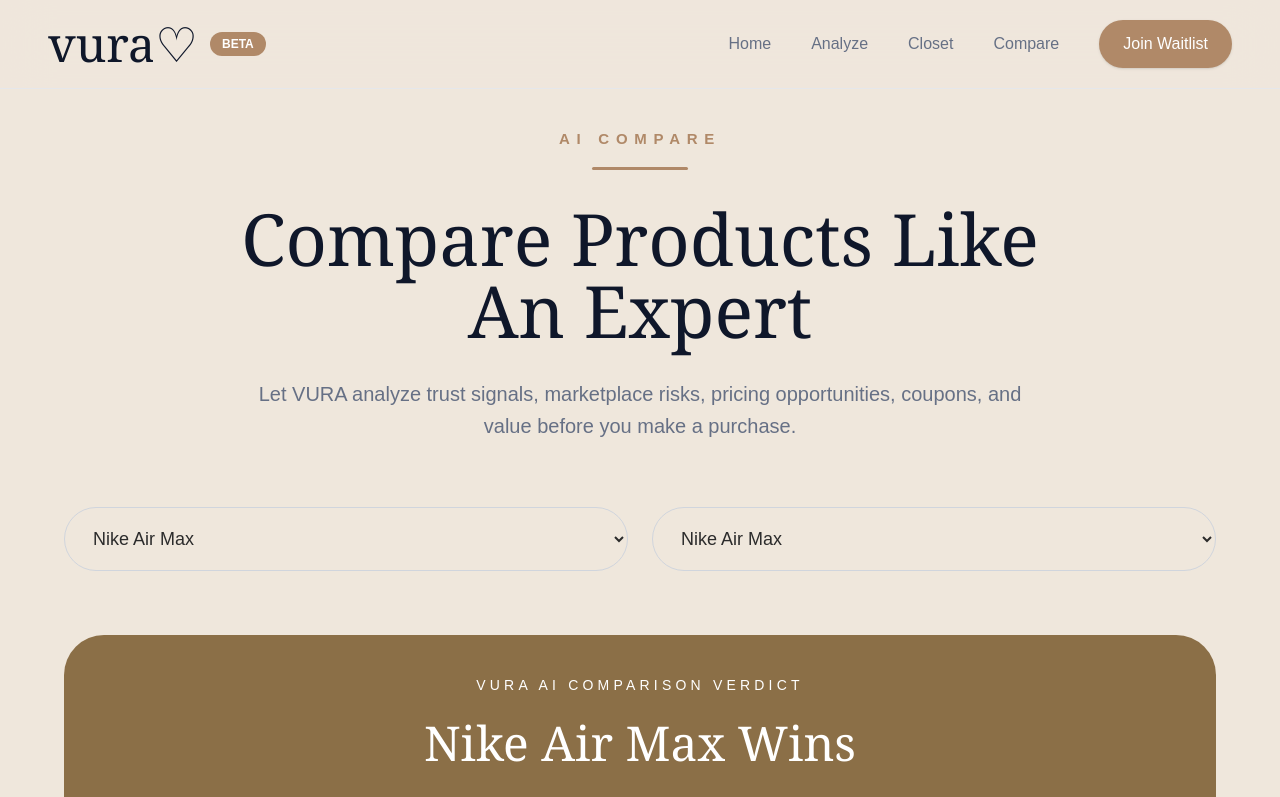
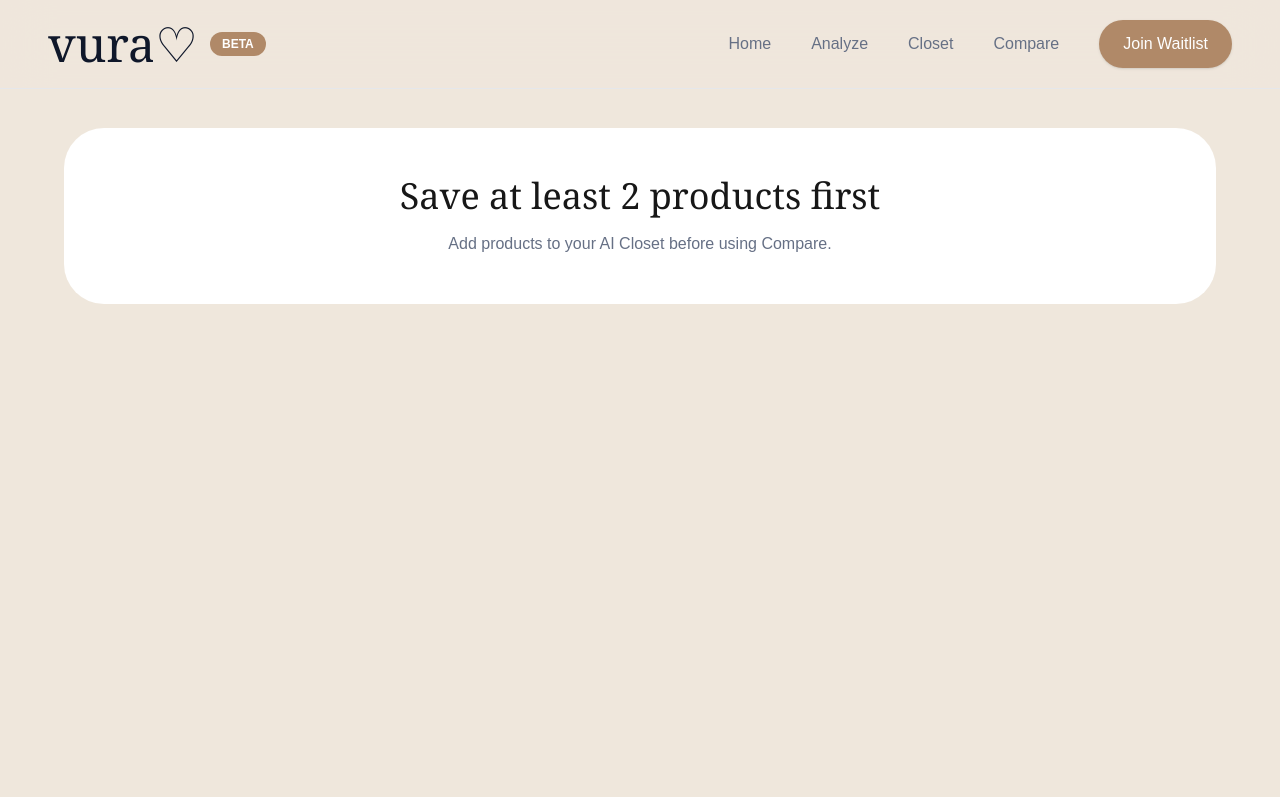
Before and after one commit to vuraassistant-cmyk/vura-webapp, a Next.js app: page /compare in a window 1280 px wide. Shown: the top 797 px of the page. Built offline with nearby package versions, Linux system fonts and the light colour scheme.

Commit message:
Connect Compare page to AI Closet products

```diff
--- a/app/compare/page.tsx
+++ b/app/compare/page.tsx
@@ -1,48 +1,52 @@
 "use client"
 
-import { useState } from "react"
+import { useState, useEffect } from "react"
 import Image from "next/image"
 import Navbar from "../components/Navbar"
 
 export default function ComparePage() {
-  const products = [
-    {
-      name: "Nike Air Max",
-      image: "/images/shoe.png",
-      price: "₱5,990",
-      trust: 92,
-      recommendation: "Recommended",
-      risk: "8%",
-      intelligence: "Good Deal",
-    },
 
-    {
-      name: "Luxury Tote Bag",
-      image: "/images/bag.png",
-      price: "₱4,490",
-      trust: 84,
-      recommendation: "Good Purchase",
-      risk: "14%",
-      intelligence: "Fair Price",
-    },
 
-    {
-      name: "Smart Watch Pro",
-      image: "/images/watch.png",
-      price: "₱8,990",
-      trust: 58,
-      recommendation: "Risky Seller",
-      risk: "37%",
-      intelligence: "Overpriced",
-    },
-  ]
+  const [products, setProducts] = useState<any[]>([])
 
 const [leftProduct, setLeftProduct] =
-    useState(products[0])
+  useState<any>(null)
 
 const [rightProduct, setRightProduct] =
-    useState(products[1])
+  useState<any>(null)
+useEffect(() => {
+  const saved =
+    JSON.parse(localStorage.getItem("vura-closet") || "[]")
 
+  setProducts(saved)
+
+  if (saved.length > 0) {
+    setLeftProduct(saved[0])
+  }
+
+  if (saved.length > 1) {
+    setRightProduct(saved[1])
+  }
+}, [])
+if (!leftProduct || !rightProduct) {
+  return (
+    <main className="min-h-screen bg-[#efe7dc]">
+      <Navbar />
+
+      <section className="px-6 md:px-16 pt-32">
+        <div className="rounded-[40px] bg-white p-12 text-center">
+          <h2 className="text-4xl font-serif">
+            Save at least 2 products first
+          </h2>
+
+          <p className="mt-4 text-[#667085]">
+            Add products to your AI Closet before using Compare.
+          </p>
+        </div>
+      </section>
+    </main>
+  )
+}
   const betterProduct =
     leftProduct.trust > rightProduct.trust
       ? leftProduct
@@ -85,13 +89,16 @@
   setLeftProduct(
     products.find(
       (p) => p.name === e.target.value
-                ) || products[0]
+    )
   )
 }
             className="rounded-full border border-[#d0d5dd] bg-[#efe7dc] px-6 py-5 text-lg"
           >
             {products.map((product, index) => (
-              <option key={index}>
+              <option
+  key={index}
+  value={product.name}
+>
   {product.name}
 </option>
             ))}
@@ -103,7 +110,7 @@
   setRightProduct(
     products.find(
       (p) => p.name === e.target.value
-                ) || products[1]
+    )
   )
 }
             className="rounded-full border border-[#d0d5dd] bg-[#efe7dc] px-6 py-5 text-lg"
```
Lines whose indentation alone changed are shown as unchanged.
